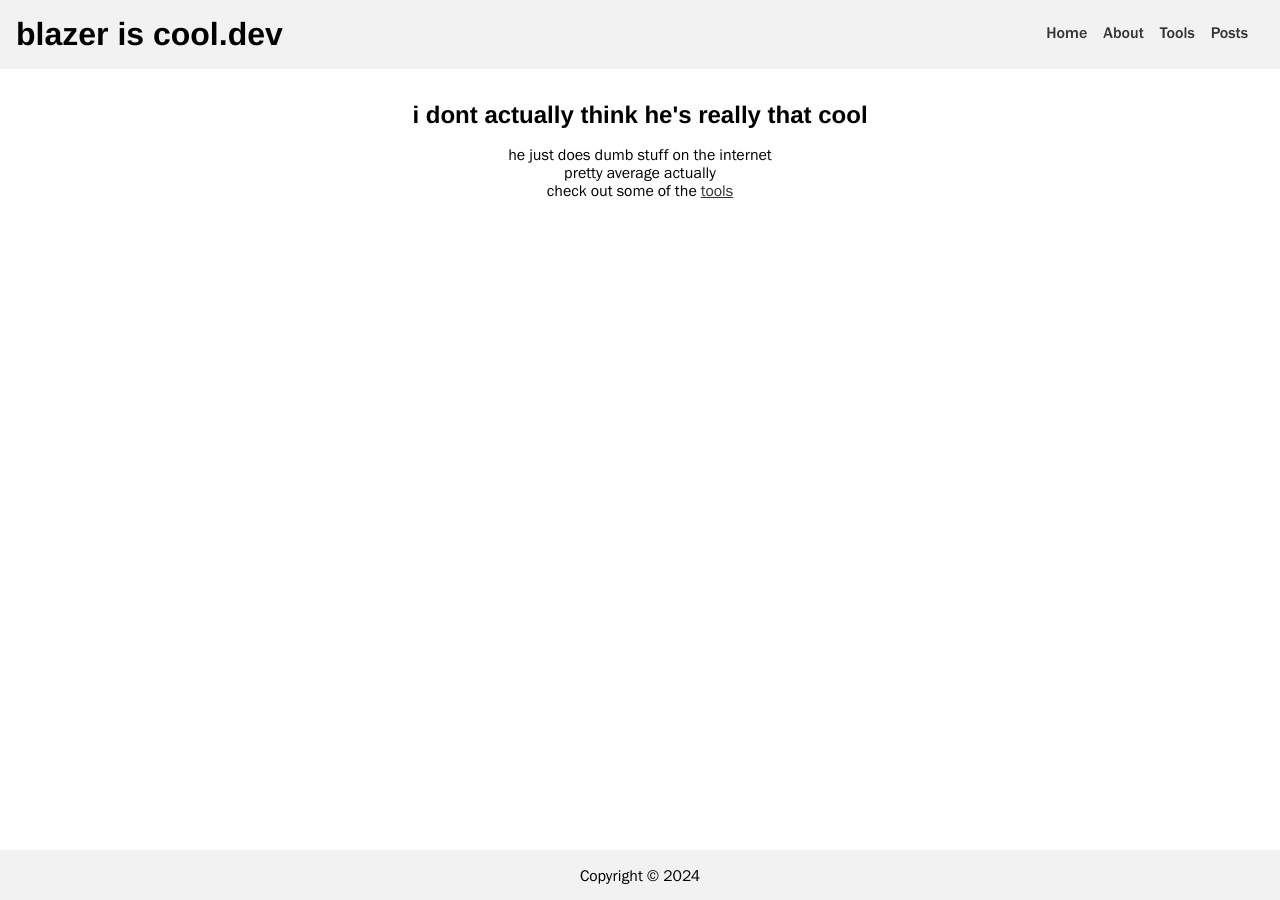
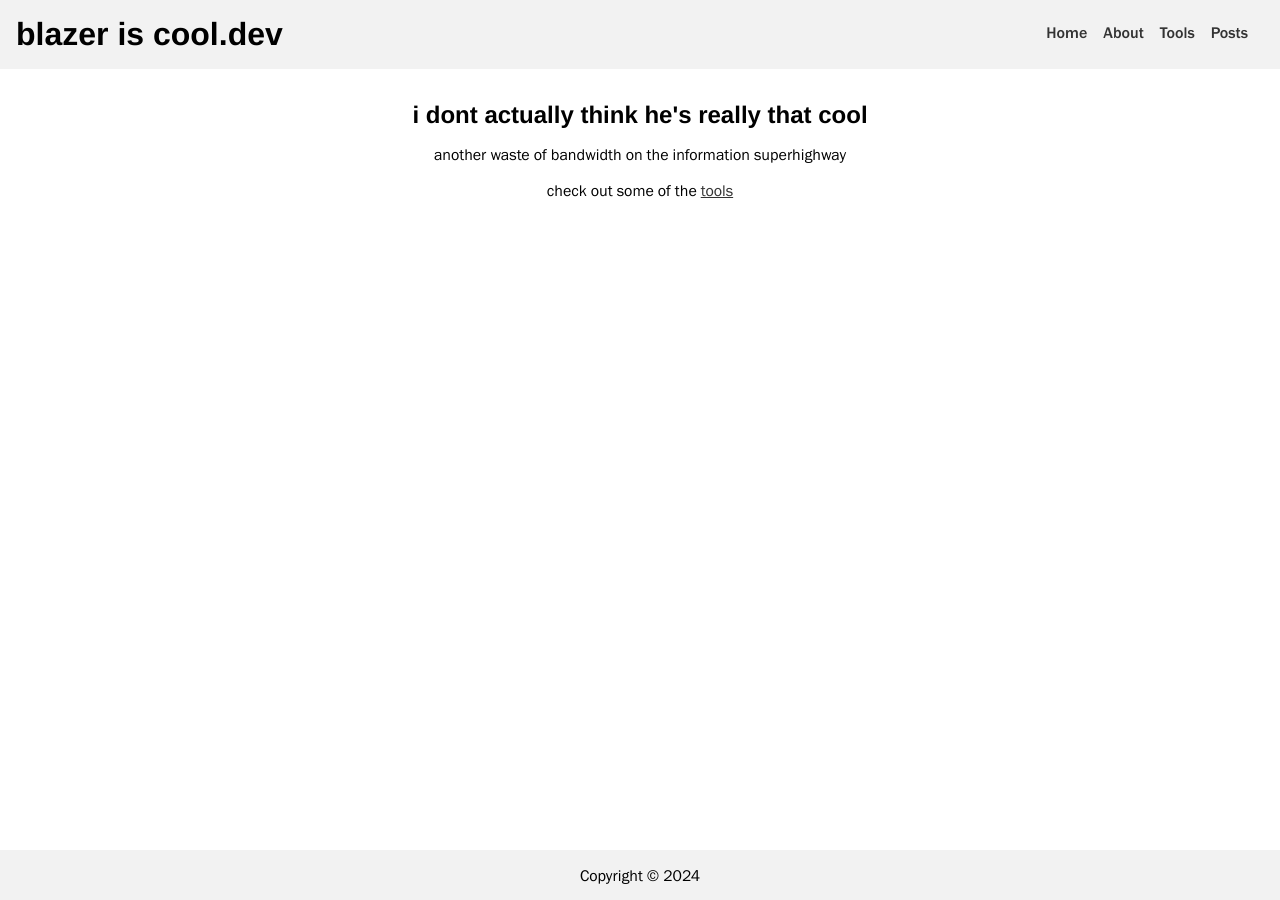
Before and after one commit to Blazer9001/blazer9001.github.io, a Jekyll site: the page built from index.html, in a window 1280 px wide. Built offline with Jekyll 4.4.1, drawn with Linux system fonts in a browser that asks for light colours.

Commit message:
epic quote!!!

```diff
--- a/index.html
+++ b/index.html
@@ -5,8 +5,7 @@ title: blazeriscool.dev
 
 <h2>i dont actually think he's really that cool</h2>
 
-<p>he just does dumb stuff on the internet</p>
+<p>another waste of bandwidth on the information superhighway</p>
 
-<p>pretty average actually</p>
-
+<br>
 <p>check out some of the <a href="/tools" style="text-decoration: underline;">tools</a></p>
```
